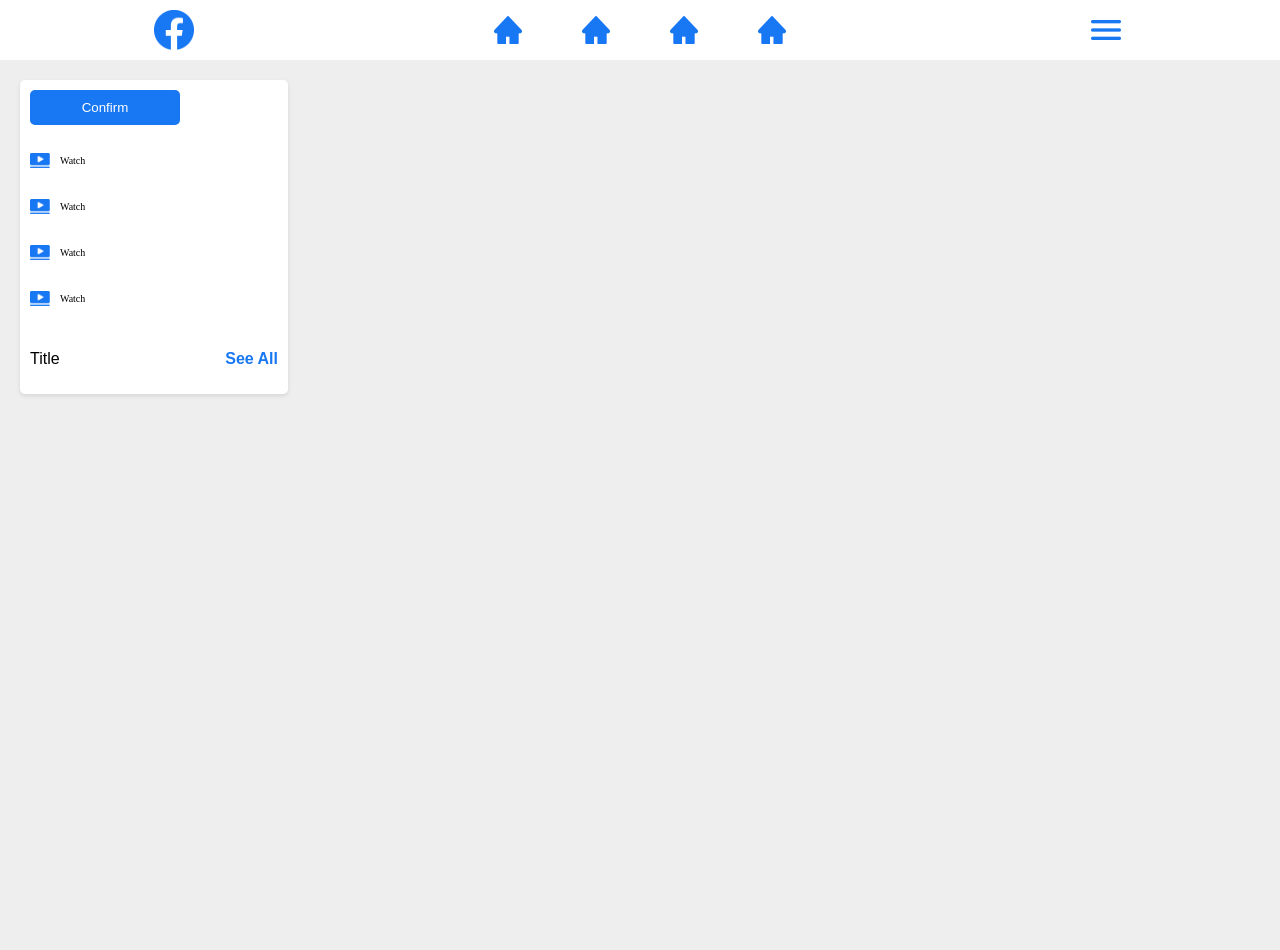
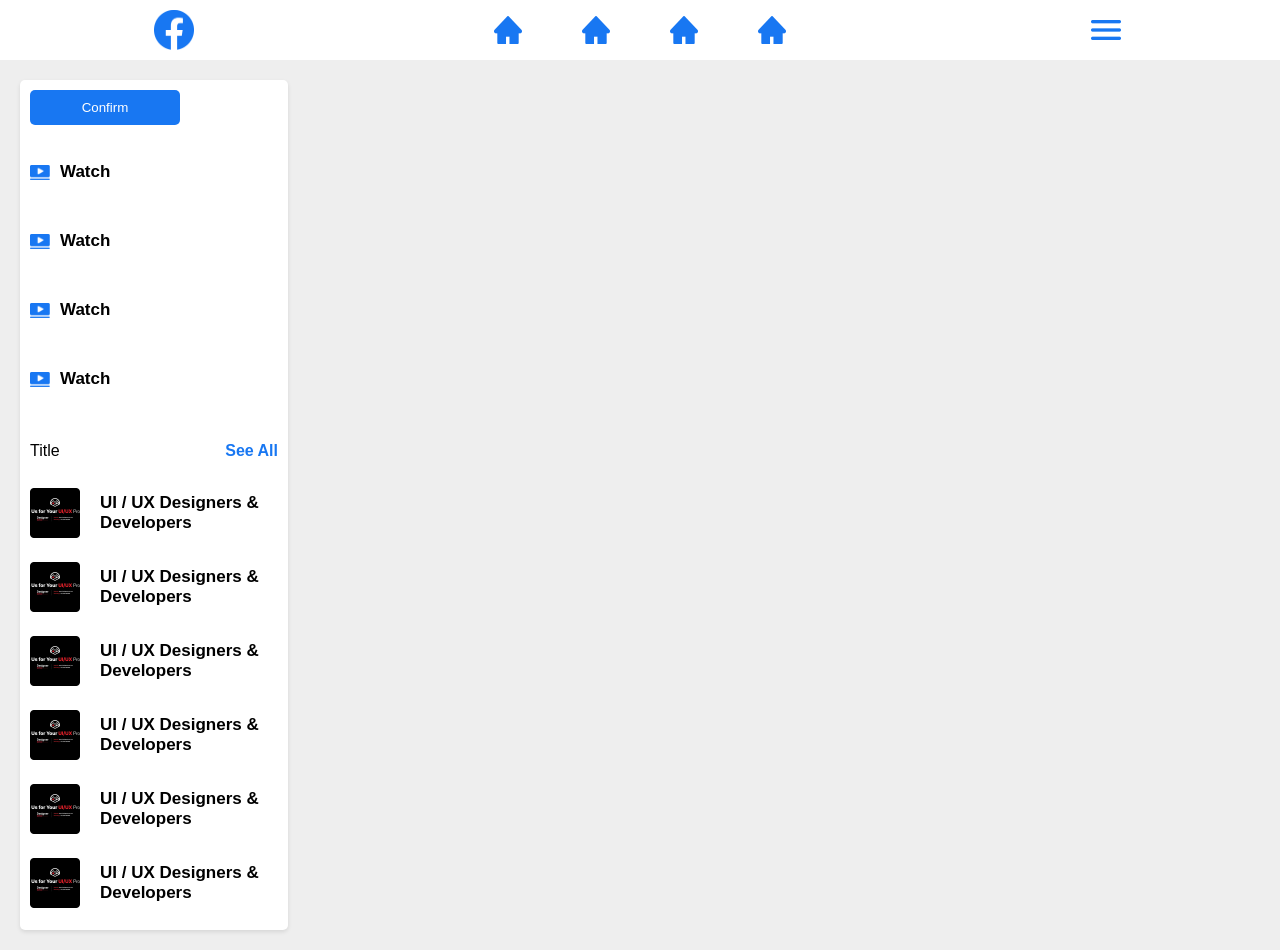
Before and after one commit to Abdelrahman-Afia/Facebook-Page-Clone, a React (Create React App) app: page / in a window 1280 px wide. Before the commit the page ends 800 px from the top, so only its background shows below. Built offline with nearby package versions, Linux system fonts and the light colour scheme.

Commit message:
Ux Groups Created

```diff
--- /dev/null
+++ b/src/components/Uxside.css
@@ -0,0 +1,20 @@
+.Ux-container {
+  display: flex;
+  flex-direction: row;
+  align-items: center;
+  gap: 20px;
+}
+
+.uxgroup-img {
+  width: 50px;
+  height: 50px;
+}
+
+.text {
+  color: #000;
+  font-family: Arial;
+  font-size: 17px;
+  font-style: normal;
+  font-weight: 600;
+  line-height: normal;
+}
--- /dev/null
+++ b/src/components/Uxside.jsx
@@ -0,0 +1,14 @@
+import React from "react";
+import "./Uxside.css";
+import img1 from "../Assets/uxgroup-img.png";
+
+const Uxside = () => {
+  return (
+    <div className="Ux-container">
+      <img src={img1} alt="uxgroup-img" className="uxgroup-img" />
+      <p className="text">UI / UX Designers & Developers</p>
+    </div>
+  );
+};
+
+export default Uxside;
--- a/src/pages/Home.jsx
+++ b/src/pages/Home.jsx
@@ -4,6 +4,7 @@
 import Confirmbutton from "../components/confirmbutton.jsx";
 import Videoicon from "../components/Videoicon.jsx";
 import Titleseeall from "../components/Titleseeall.jsx";
+import Uxside from "../components/Uxside.jsx";
 
 const Home = () => {
   return (
@@ -20,6 +21,12 @@
           </div>
           <div>
             <Titleseeall />
+            <Uxside />
+            <Uxside />
+            <Uxside />
+            <Uxside />
+            <Uxside />
+            <Uxside />
           </div>
         </div>
       </div>
```
